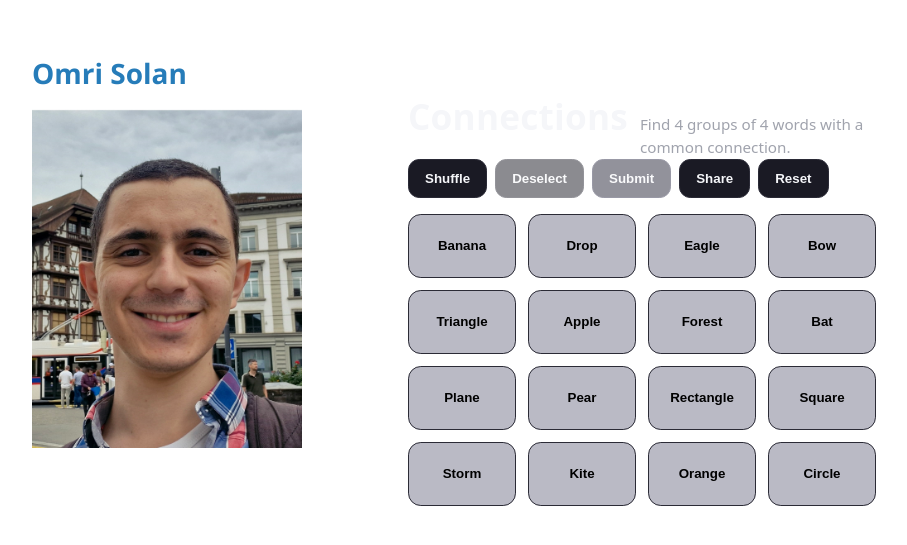
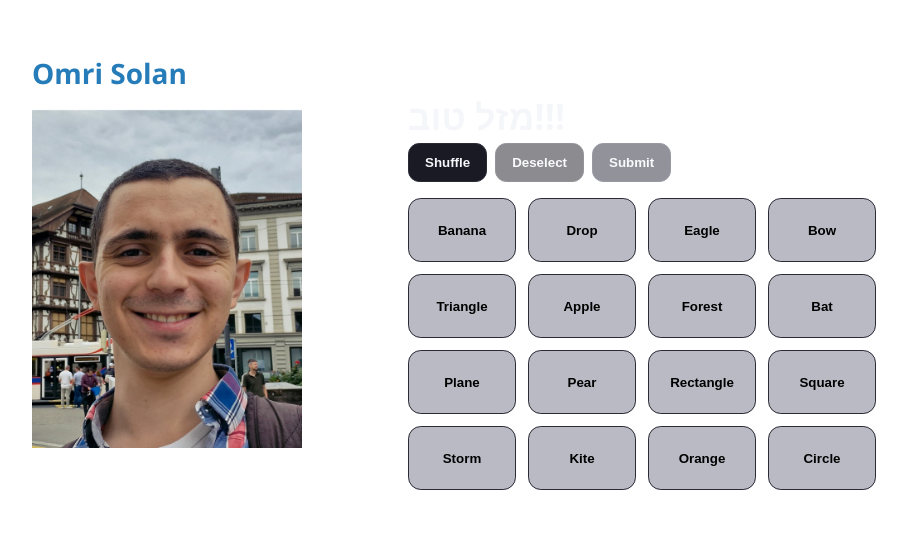
Before and after one commit to omriso/omriso.github.io, a Jekyll site: the page built from game.html, in a window 1280 px wide. Shown: the top 545 px of the page, without its empty margins (178-1085 px from the left). Built offline with Jekyll 4.4.1, drawn with Linux system fonts in a browser that asks for light colours; the repository's description, which GitHub fills in, is left out.

Commit message:
removed two buttons and added a מזל וב

```diff
--- a/game.html
+++ b/game.html
@@ -81,8 +81,7 @@ You can also create multiple puzzles by duplicating this file with different `pe
 
 <div id="connections-root" class="connections">
   <div class="cx-header">
-    <div class="cx-title">Connections</div>
-    <div class="cx-sub">Find 4 groups of 4 words with a common connection.</div>
+    <div class="cx-title">מזל טוב!!!</div>
   </div>
 
   <div class="cx-flex">
@@ -90,8 +89,6 @@ You can also create multiple puzzles by duplicating this file with different `pe
       <button class="cx-btn" id="btn-shuffle" type="button">Shuffle</button>
       <button class="cx-btn" id="btn-deselect" type="button">Deselect</button>
       <button class="cx-btn primary" id="btn-submit" type="button">Submit</button>
-      <button class="cx-btn" id="btn-share" type="button">Share</button>
-      <button class="cx-btn" id="btn-reset" type="button" title="Clear saved progress for this puzzle">Reset</button>
     </div>
   </div>
 
```
